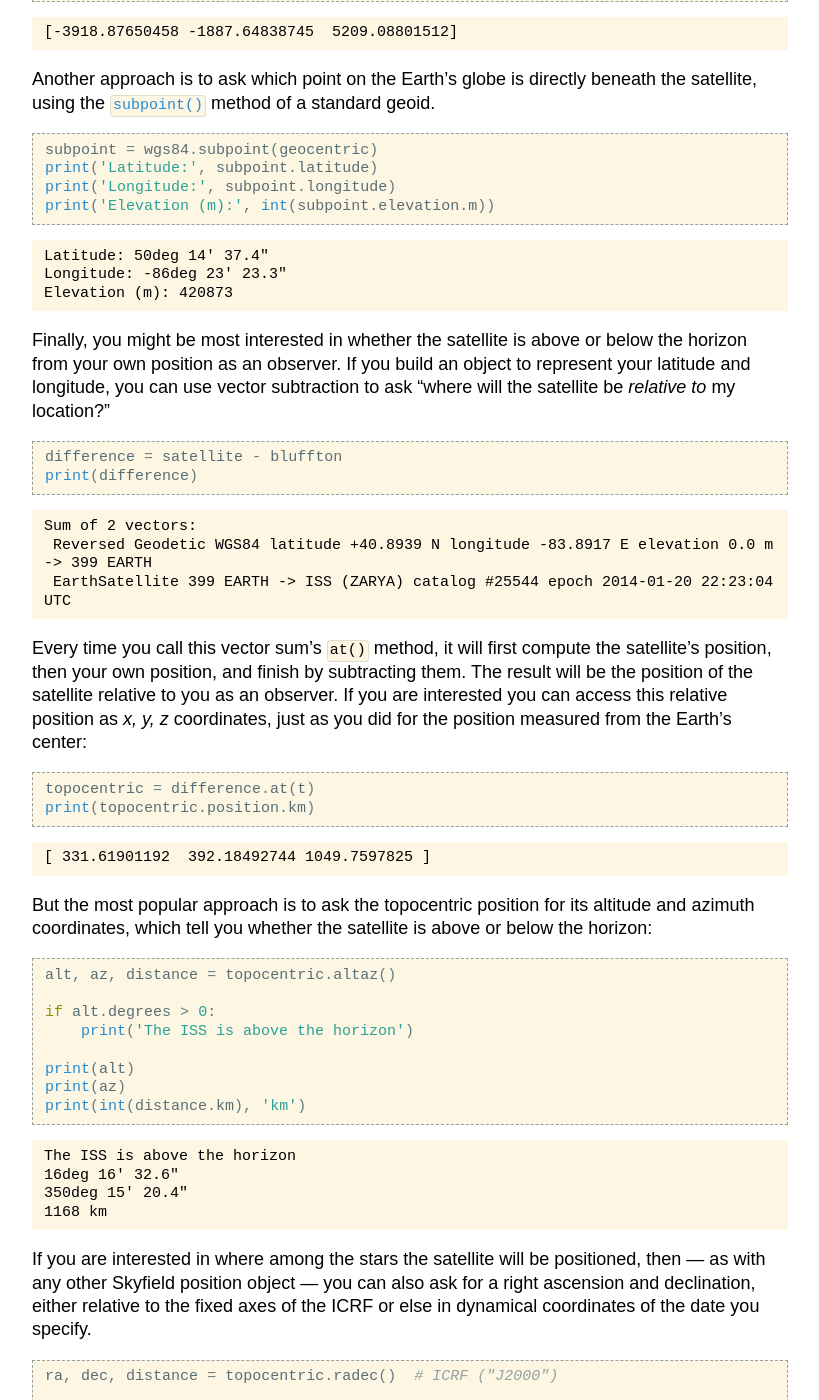
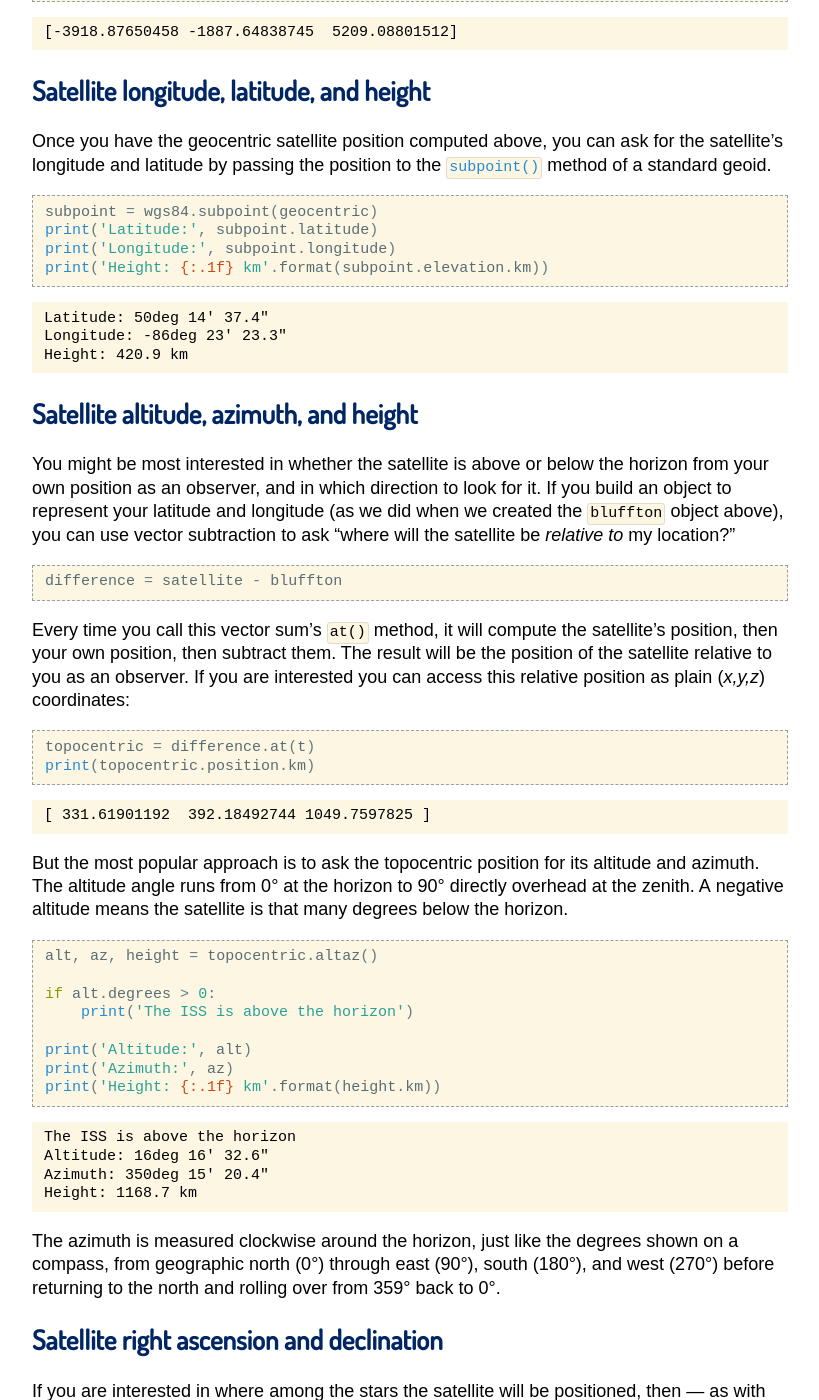
Before and after one commit to skyfielders/python-skyfield, a Sphinx documentation site: the page built from skyfield/documentation/earth-satellites.rst, in a window 1280 px wide and 1400 px high, scrolled down 5141 px. Shown: the whole window, without its empty margins (230-1049 px from the left). Built offline with Sphinx 7.4.7, drawn with Linux system fonts in a browser that asks for light colours; some web fonts are replaced; some of the changed text lies outside the part shown.

Commit message:
Add more headings to satellite documentation

```diff
--- a/skyfield/documentation/earth-satellites.rst
+++ b/skyfield/documentation/earth-satellites.rst
@@ -352,51 +352,51 @@ than those of the old J2000 system.)
 
     [-3918.87650458 -1887.64838745  5209.08801512]
 
-Another approach is to ask which point on the Earth’s globe
-is directly beneath the satellite,
-using the :meth:`~skyfield.toposlib.Geoid.subpoint()` method
-of a standard geoid.
+Satellite longitude, latitude, and height
+-----------------------------------------
+
+Once you have the geocentric satellite position computed above,
+you can ask for the satellite’s longitude and latitude
+by passing the position
+to the :meth:`~skyfield.toposlib.Geoid.subpoint()` method of a standard geoid.
 
 .. testcode::
 
     subpoint = wgs84.subpoint(geocentric)
     print('Latitude:', subpoint.latitude)
     print('Longitude:', subpoint.longitude)
-    print('Elevation (m):', int(subpoint.elevation.m))
+    print('Height: {:.1f} km'.format(subpoint.elevation.km))
 
 .. testoutput::
 
     Latitude: 50deg 14' 37.4"
     Longitude: -86deg 23' 23.3"
-    Elevation (m): 420873
+    Height: 420.9 km
 
-Finally, you might be most interested
+Satellite altitude, azimuth, and height
+---------------------------------------
+
+You might be most interested
 in whether the satellite is above or below the horizon
-from your own position as an observer.
-If you build an object to represent your latitude and longitude,
+from your own position as an observer,
+and in which direction to look for it.
+If you build an object to represent your latitude and longitude
+(as we did when we created the ``bluffton`` object above),
 you can use vector subtraction
 to ask “where will the satellite be *relative to* my location?”
 
 .. testcode::
 
     difference = satellite - bluffton
-    print(difference)
-
-.. testoutput::
-
-    Sum of 2 vectors:
-     Reversed Geodetic WGS84 latitude +40.8939 N longitude -83.8917 E elevation 0.0 m -> 399 EARTH
-     EarthSatellite 399 EARTH -> ISS (ZARYA) catalog #25544 epoch 2014-01-20 22:23:04 UTC
 
 Every time you call this vector sum’s ``at()`` method,
-it will first compute the satellite’s position,
+it will compute the satellite’s position,
 then your own position,
-and finish by subtracting them.
+then subtract them.
 The result will be the position of the satellite relative
 to you as an observer.
 If you are interested you can access this relative position
-as *x, y, z* coordinates,
-just as you did for the position measured from the Earth’s center:
+as plain |xyz| coordinates:
 
 .. testcode::
 
@@ -408,33 +408,44 @@ just as you did for the position measured from the Earth’s center:
     [ 331.61901192  392.18492744 1049.7597825 ]
 
 But the most popular approach is to ask the topocentric position
-for its altitude and azimuth coordinates,
-which tell you whether the satellite is above or below the horizon:
+for its altitude and azimuth.
+The altitude angle runs from 0° at the horizon
+to 90° directly overhead at the zenith.
+A negative altitude means the satellite is that many degrees below the horizon.
 
 .. testcode::
 
-    alt, az, distance = topocentric.altaz()
+    alt, az, height = topocentric.altaz()
 
     if alt.degrees > 0:
         print('The ISS is above the horizon')
 
-    print(alt)
-    print(az)
-    print(int(distance.km), 'km')
+    print('Altitude:', alt)
+    print('Azimuth:', az)
+    print('Height: {:.1f} km'.format(height.km))
 
 .. testoutput::
 
     The ISS is above the horizon
-    16deg 16' 32.6"
-    350deg 15' 20.4"
-    1168 km
+    Altitude: 16deg 16' 32.6"
+    Azimuth: 350deg 15' 20.4"
+    Height: 1168.7 km
+
+The azimuth is measured clockwise around the horizon,
+just like the degrees shown on a compass,
+from geographic north (0°)
+through east (90°), south (180°), and west (270°)
+before returning to the north and rolling over from 359° back to 0°.
+
+Satellite right ascension and declination
+-----------------------------------------
 
 If you are interested
 in where among the stars the satellite will be positioned,
 then — as with any other Skyfield position object —
-you can also ask for a right ascension and declination,
+you can ask for its right ascension and declination,
 either relative to the fixed axes of the ICRF
-or else in dynamical coordinates of the date you specify.
+or else in the dynamical coordinate system of the date you specify.
 
 .. testcode::
 
```
Also changed, not shown: other parts of skyfield/documentation/earth-satellites.rst (+1 -1 lines).
